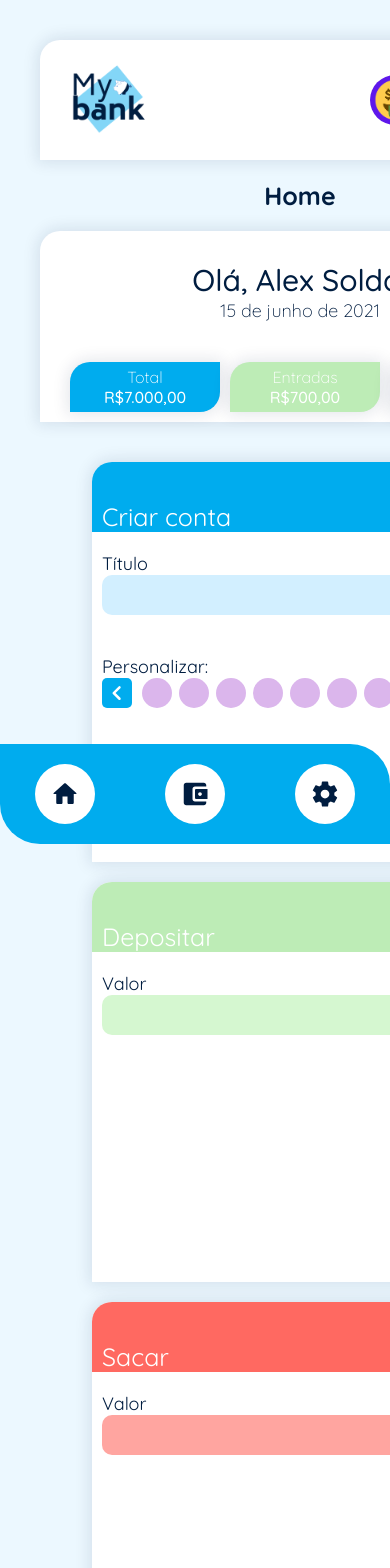
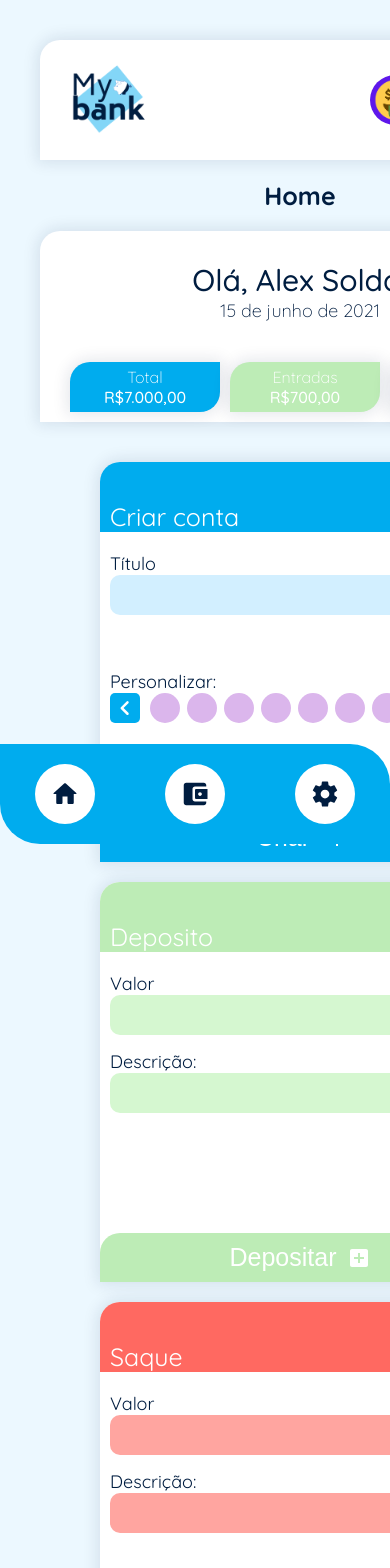
Before and after one commit to alexsolda/mybank, a React (Create React App) app: page / in a window 390 px wide. Shown: the top 1568 px of the page. Built offline with nearby package versions, Linux system fonts and the light colour scheme.

Commit message:
Responsividade e botões do componente ColorOptions

```diff
--- a/src/Components/Home/index.jsx
+++ b/src/Components/Home/index.jsx
@@ -15,13 +15,19 @@ import {
     InputOption,
     ColorsContainer,
     ColorPicker,
-    ArrowControl
+    ArrowControl,
+    ButtonOptions
 } from './styles';
 
 import ColorOption from '../../shared/ColorOption';
 
 import KeyboardArrowLeftRoundedIcon from '@material-ui/icons/KeyboardArrowLeftRounded';
 import KeyboardArrowRightRoundedIcon from '@material-ui/icons/KeyboardArrowRightRounded';
+import PlaylistAddIcon from '@material-ui/icons/PlaylistAdd';
+import AddBoxIcon from '@material-ui/icons/AddBox';
+import IndeterminateCheckBoxIcon from '@material-ui/icons/IndeterminateCheckBox';
+
+
 import { Title, ContainerContent } from '../../shared/ComponentsStyles';
 
 function Home() {
@@ -42,7 +48,7 @@ function Home() {
         let x = dinamicWidth - 50;
         let colorPickerWidth = 16 * 37;
 
-        if(x < (colorPickerWidth - 850)) {
+        if(x < (colorPickerWidth - 950)) {
             return
         }
 
@@ -107,22 +113,29 @@ function Home() {
                             </ColorPicker>
                         </ColorsContainer>
                     </FormContainer>
+                    <ButtonOptions bgColor='#00ACEE'>Criar <PlaylistAddIcon /></ButtonOptions>
                 </ContentOption>
 
                 <ContentOption>
-                    <OptionTitle bgColor='#BDECB6'>Depositar</OptionTitle>
+                    <OptionTitle bgColor='#BDECB6'>Deposito</OptionTitle>
                     <FormContainer>
                         <label>Valor</label>
                         <InputOption bgColor='#D5F7D0' />
+                        <label>Descrição:</label>
+                        <InputOption bgColor='#D5F7D0' />
                     </FormContainer>
+                    <ButtonOptions bgColor='#BDECB6'>Depositar <AddBoxIcon /></ButtonOptions>
                 </ContentOption>
 
                 <ContentOption>
-                    <OptionTitle bgColor='#FF6961'>Sacar</OptionTitle>
+                    <OptionTitle bgColor='#FF6961'>Saque</OptionTitle>
                     <FormContainer>
                         <label>Valor</label>
                         <InputOption bgColor='#FFA5A0' />
+                        <label>Descrição:</label>
+                        <InputOption bgColor='#FFA5A0' />
                     </FormContainer>
+                    <ButtonOptions bgColor='#FF6961'>Sacar <IndeterminateCheckBoxIcon /></ButtonOptions>
                 </ContentOption>
             </ContainerOptions>
         </>
--- a/src/Components/Home/styles.js
+++ b/src/Components/Home/styles.js
@@ -65,8 +65,9 @@ export const DataValue = styled.span`
 export const ContainerOptions = styled.div`
     display: flex;
     flex: 1;
+    justify-content: center;
 
-    @media(max-width: 719px){
+    @media(max-width: 910px){
        flex-direction: column;
 
        align-items: center;
@@ -84,33 +85,30 @@ export const ContentOption = styled.div`
     border-bottom-right-radius: 20px;
     box-shadow: 0px 0px 15px 3px rgba(0, 29, 64, 0.1);
 
-    width: 100%;
-    max-width: 504px;
+    width: 400px;
     height: 400px;
 
     &:nth-child(-n+2) {
        margin-right: 40px;
     }
 
-    @media(max-width: 930px){
+    @media(max-width: 1470px){
+       width: 260px;
+    }
+
+    @media(max-width: 910px){
+        width: 400px;
         &:nth-child(-n+2) {
-            margin-right: 20px;
+            margin-right: 0;
+            margin-bottom: 20px;
+    }
+    &:last-child {
+        margin-bottom: 100px;
     }
     }
 
-    @media(max-width: 719px){
-       flex-direction: column;
+    @media(max-width: 889px){
 
-       width: 80%;
-
-       &:last-child {
-        margin-bottom: 80px;
-       }
-
-       &:nth-child(-n+2) {
-        margin-bottom: 20px;
-       margin-right: 0;
-    }
     }
 `
 
@@ -159,13 +157,12 @@ export const InputOption = styled.input`
     padding: 0 10px;
 
     font-size: 15px;
+
+    margin-bottom: 15px;
 `
 
 export const ColorsContainer = styled.div`
     position: relative;
-
-    width: 100%;
-    max-width: 504px;
 
     margin: 40px 0;
 
@@ -215,3 +212,35 @@ export const ArrowControl = styled.div`
         transition: all ease .6s;
     }
 `
+
+export const ButtonOptions = styled.button`
+    background-color: ${({bgColor}) => bgColor};
+
+    color: #FFF;
+
+    padding: 10px 0;
+
+    font-size: 25px;
+    font-weight: 300;
+
+    border: none;
+    border-top-left-radius: 20px;
+    border-bottom-right-radius: 20px;
+
+    cursor: pointer;
+
+    display: flex;
+    align-items: center;
+    justify-content: center;
+
+    &:hover {
+        svg {
+        transform: rotate(360deg)
+        }
+    }
+
+    svg {
+        margin-left: 10px;
+        transition: all ease .6s;
+    }
+`
```
